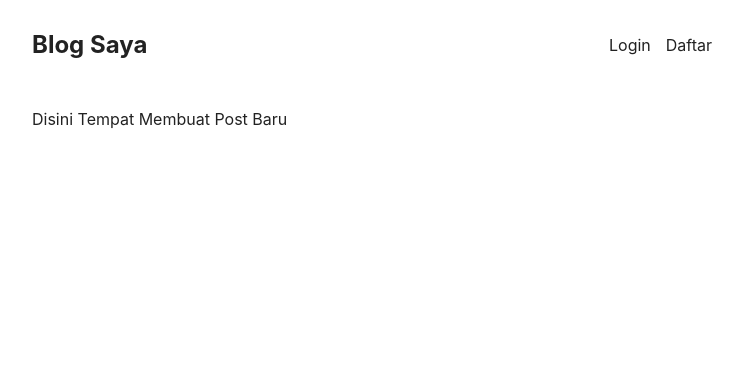
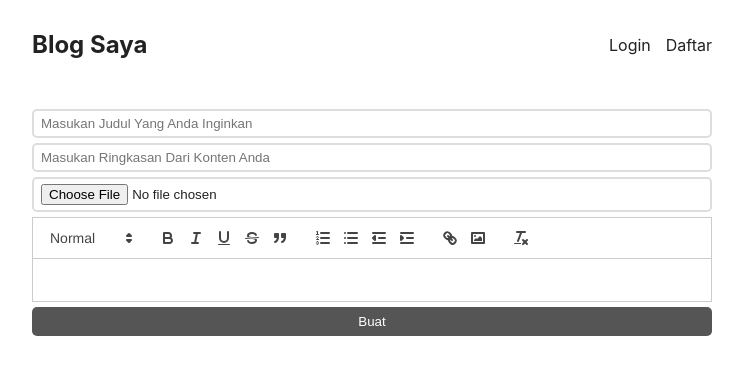
Before and after one commit to manuhutu344/Blog_App, a React (Create React App) app: page /buat in a window 1280 px wide. Shown: the top 374 px of the page, without its empty margins (268-1011 px from the left). Built offline with nearby package versions, Linux system fonts and the light colour scheme; no server answers.

Commit message:
Membuat CreatePost

```diff
--- a/src/page/CreatePost.js
+++ b/src/page/CreatePost.js
@@ -1,8 +1,42 @@
-import React from 'react'
+import React, { useState } from 'react'
+import ReactQuill from 'react-quill'
+import 'react-quill/dist/quill.snow.css'
+
+const modules = {
+    toolbar: [
+      [{ header: [1, 2, false] }],
+      ['bold', 'italic', 'underline', 'strike', 'blockquote'],
+      [
+        { list: 'ordered' },
+        { list: 'bullet' },
+        { indent: '-1' },
+        { indent: '+1' },
+      ],
+      ['link', 'image'],
+      ['clean'],
+    ],
+  };
+  const formats = [
+    'header',
+    'bold', 'italic', 'underline', 'strike', 'blockquote',
+    'list', 'bullet', 'indent',
+    'link', 'image'
+  ]
 
 function CreatePost() {
+    const [title, setTitle] = useState('')
+    const [summary, setSummary] = useState('')
+    const [content, setContent] = useState('')
   return (
-    <div>Disini Tempat Membuat Post Baru</div>
+    <div>
+    <form>
+    <input type='title' placeholder='Masukan Judul Yang Anda Inginkan' />
+    <input type= 'summary' placeholder='Masukan Ringkasan Dari Konten Anda' />
+    <input type= 'file' />
+    <ReactQuill value={content} modules={modules} formats={formats} />
+    <button style={{marginTop:'5px'}}>Buat</button>
+    </form>
+    </div>
   )
 }
 
```
